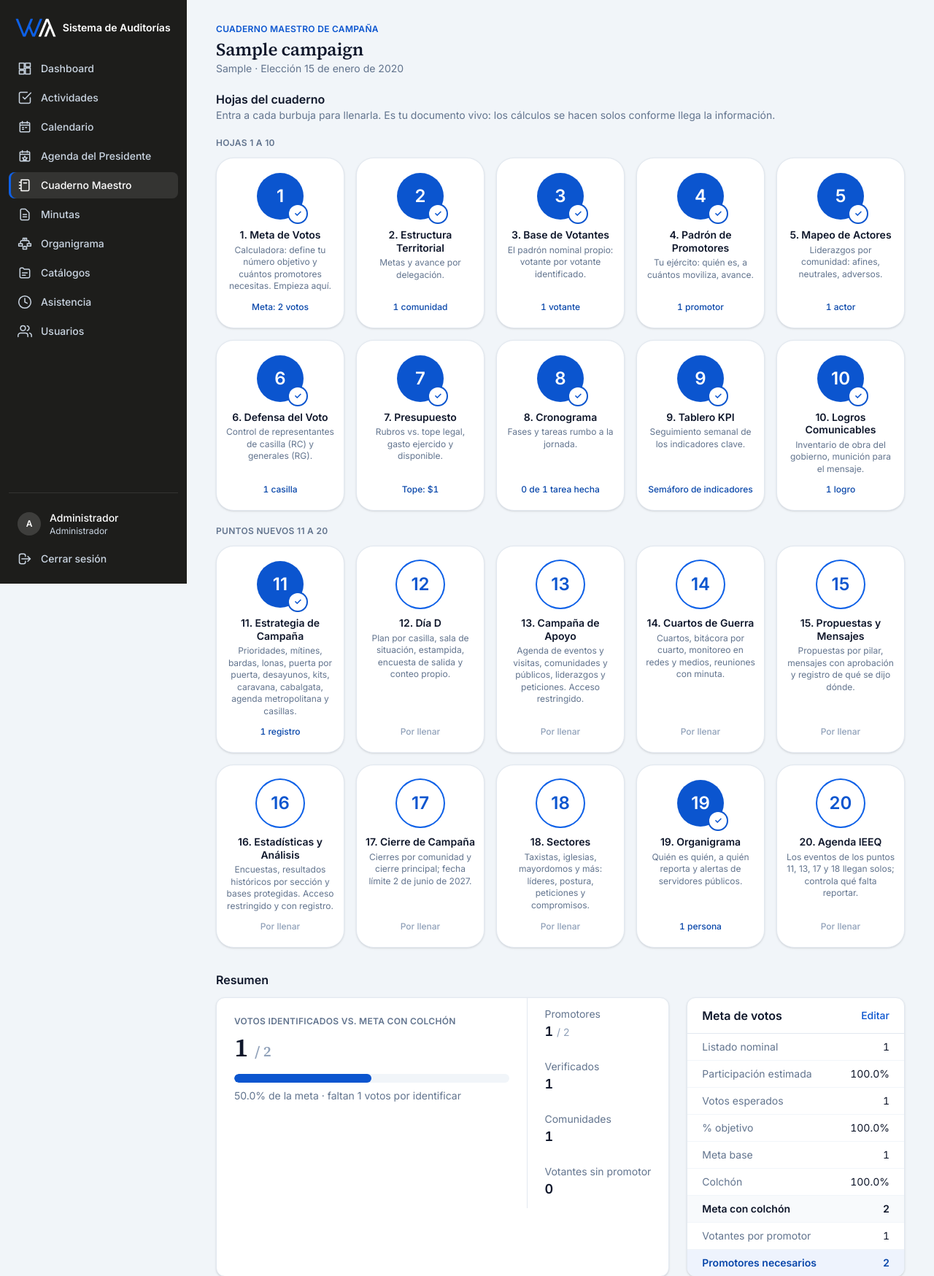
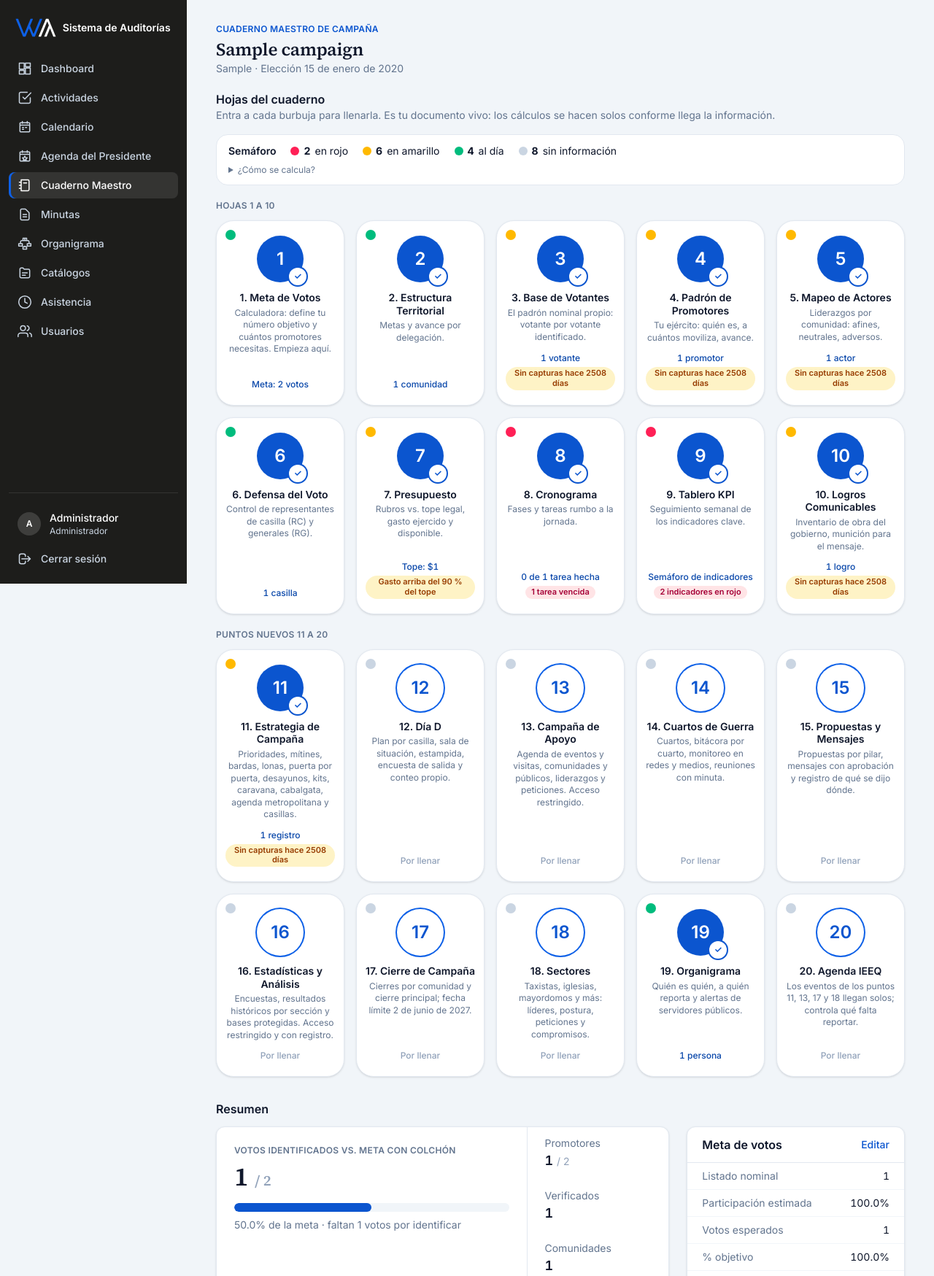
Before and after one commit to MarioXolo/Auditoria-Versi-n, a Laravel app: page /campanas/1 in a window 1280 px wide. Shown: the top 1749 px of the page at 73% size. Run offline with Laravel 12, Linux system fonts and the light colour scheme; a user stored in the database is signed in; data comes from the database, SQL or seed files in the repository; tables that the repository leaves empty hold one stand-in row (values such as "Sample post"); style sheets or scripts are compiled from the project's sources.

Commit message:
Semáforo automático en el Cuaderno Maestro: por burbuja, por libro y por registro
Co-Authored-By: Claude Opus 5.5 <noreply@anthropic.com>
Claude-Session: https://claude.ai/code/session_01QswvWnyk7X1hBuzLcn5tHJ

```diff
--- a/app/Http/Controllers/Campaigns/CampaignController.php
+++ b/app/Http/Controllers/Campaigns/CampaignController.php
@@ -65,8 +65,12 @@ class CampaignController extends Controller
         $summary = $metrics->summary();
 
         $steps = self::bubbles($campaign, $summary);
+        $semaforo = (new \App\Services\CuadernoSemaforo($campaign))
+            ->burbujas(collect($steps)->mapWithKeys(fn ($b) => [$b[0] => $b[4]])->all());
 
         return view('campaigns.show', [
+            'semaforo' => $semaforo,
+            'semaforoResumen' => \App\Services\CuadernoSemaforo::resumen($semaforo),
             'campaign' => $campaign,
             'summary' => $summary,
             'kpis' => $metrics->kpis()->take(3),
--- a/app/Http/Controllers/Campaigns/StrategyController.php
+++ b/app/Http/Controllers/Campaigns/StrategyController.php
@@ -47,6 +47,7 @@ class StrategyController extends Controller
             'punto' => $p,
             'books' => StrategyBooks::ofPunto($punto),
             'counts' => $counts,
+            'libros' => (new \App\Services\CuadernoSemaforo($campaign))->porLibro(),
             'casillas' => $punto === 11 ? $campaign->pollingStations()->selectRaw('tipo, count(*) as n')->groupBy('tipo')->pluck('n', 'tipo') : collect(),
             'pendientesIeeq' => $campaign->strategyRecords()->pendientesIeeq()
                 ->whereIn('libro', array_keys(StrategyBooks::ofPunto($punto)))->count(),
@@ -322,6 +323,8 @@ class StrategyController extends Controller
             ->when($request->filled('section_id'), fn ($q) => $q->where('section_id', $request->integer('section_id')))
             ->when($request->filled('responsable_id'), fn ($q) => $q->where('responsable_id', $request->integer('responsable_id')))
             ->when(in_array($request->input('estatus'), StrategyBooks::ESTATUS, true), fn ($q) => $q->where('estatus', $request->input('estatus')))
+            ->when($request->input('estatus') === 'vencidos', fn ($q) => $q->vencidos())
+            ->when($request->input('estatus') === 'por_vencer', fn ($q) => $q->porVencer())
             ->when($request->filled('q'), function ($q) use ($request, $book) {
                 $term = '%'.$request->string('q').'%';
                 $text = collect($book['fields'])->filter(fn ($f) => in_array($f['type'], ['text', 'longtext', 'catalog', 'select'], true))->keys();
--- a/app/Models/StrategyRecord.php
+++ b/app/Models/StrategyRecord.php
@@ -157,6 +157,37 @@ class StrategyRecord extends Model
         };
     }
 
+    /** Semáforo del registro: «hecho», «vencido» (fecha pasada sin «Hecho»), «por_vencer», «en_tiempo»; null sin fecha. */
+    public function semaforo(): ?string
+    {
+        if ($this->estatus === 'Hecho') {
+            return 'hecho';
+        }
+        if (! $this->fecha) {
+            return null;
+        }
+
+        return match (true) {
+            $this->fecha->lt(today()) => 'vencido',
+            $this->fecha->lte(today()->addDays((int) config('auditoria.semaforo.dias_aviso', 7))) => 'por_vencer',
+            default => 'en_tiempo',
+        };
+    }
+
+    /** Registros con fecha pasada que nadie marcó como «Hecho». */
+    public function scopeVencidos(Builder $q): Builder
+    {
+        return $q->where('estatus', '!=', 'Hecho')->whereNotNull('fecha')->whereDate('fecha', '<', today());
+    }
+
+    /** Registros sin «Hecho» cuya fecha cae dentro de los días de aviso. */
+    public function scopePorVencer(Builder $q): Builder
+    {
+        return $q->where('estatus', '!=', 'Hecho')->whereNotNull('fecha')
+            ->whereDate('fecha', '>=', today())
+            ->whereDate('fecha', '<=', today()->addDays((int) config('auditoria.semaforo.dias_aviso', 7)));
+    }
+
     /** Eventos que necesitan reportarse (o reportar su cambio) y no se han reportado. */
     public function scopePendientesIeeq(Builder $q): Builder
     {
--- /dev/null
+++ b/app/Services/CuadernoSemaforo.php
@@ -0,0 +1,191 @@
+<?php
+
+namespace App\Services;
+
+use App\Models\Campaign;
+use Carbon\CarbonImmutable;
+use Illuminate\Support\Collection;
+
+/**
+ * Semáforo automático del Cuaderno Maestro. Nadie lo captura: sale de las fechas,
+ * estatus y movimientos que ya existen.
+ *
+ *  - rojo:     algo vencido (fecha pasada sin «Hecho», tarea vencida, evento sin reportar
+ *              al IEEQ a tiempo, tope de gastos rebasado, indicador en rojo).
+ *  - amarillo: algo vence dentro de los días de aviso, la hoja lleva varios días sin
+ *              capturas, el gasto pasa del 90 % del tope o hay indicadores en ámbar.
+ *  - verde:    tiene información y nada de lo anterior.
+ *  - gris:     sin información todavía.
+ */
+class CuadernoSemaforo
+{
+    /** Hojas con información "viva": si dejan de moverse se ponen en amarillo. */
+    private const VIVAS = [3 => 'voters', 4 => 'promoters', 5 => 'actors', 10 => 'achievements'];
+
+    public function __construct(private readonly Campaign $campaign)
+    {
+    }
+
+    public static function diasAviso(): int
+    {
+        return (int) config('auditoria.semaforo.dias_aviso', 7);
+    }
+
+    public static function diasSinMovimiento(): int
+    {
+        return (int) config('auditoria.semaforo.dias_sin_movimiento', 15);
+    }
+
+    /**
+     * Conteos por libro de Estrategia: vencidos, por vencer y última captura.
+     *
+     * @return Collection<string, object{vencidos:int, por_vencer:int, ultimo:?CarbonImmutable}>
+     */
+    public function porLibro(): Collection
+    {
+        $r = fn () => $this->campaign->strategyRecords();
+        $vencidos = $r()->vencidos()->selectRaw('libro, count(*) as n')->groupBy('libro')->pluck('n', 'libro');
+        $porVencer = $r()->porVencer()->selectRaw('libro, count(*) as n')->groupBy('libro')->pluck('n', 'libro');
+        $ultimo = $r()->selectRaw('libro, max(updated_at) as u')->groupBy('libro')->pluck('u', 'libro');
+
+        return collect(StrategyBooks::keys())->mapWithKeys(fn ($k) => [$k => (object) [
+            'vencidos' => (int) ($vencidos[$k] ?? 0),
+            'por_vencer' => (int) ($porVencer[$k] ?? 0),
+            'ultimo' => isset($ultimo[$k]) ? CarbonImmutable::parse($ultimo[$k]) : null,
+        ]]);
+    }
+
+    /**
+     * Color y motivo de cada burbuja.
+     *
+     * @param  array<int, bool>  $conInfo  número de burbuja => ¿ya tiene información?
+     * @return array<int, array{color:string, motivo:?string}>
+     */
+    public function burbujas(array $conInfo): array
+    {
+        $libros = $this->porLibro();
+        $out = [];
+
+        foreach ($conInfo as $num => $done) {
+            if (! $done) {
+                $out[$num] = ['color' => 'gris', 'motivo' => null];
+
+                continue;
+            }
+
+            [$rojo, $amarillo] = match (true) {
+                $num === 7 => $this->presupuesto(),
+                $num === 8 => $this->cronograma(),
+                $num === 9 => $this->kpis(),
+                $num === 20 => $this->agenda(),
+                isset(StrategyBooks::PUNTOS[$num]) => $this->punto($num, $libros),
+                isset(self::VIVAS[$num]) => [[], $this->sinMovimiento($this->campaign->{self::VIVAS[$num]}()->max('updated_at'))],
+                default => [[], []],
+            };
+
+            $out[$num] = match (true) {
+                $rojo !== [] => ['color' => 'rojo', 'motivo' => implode(' · ', $rojo)],
+                $amarillo !== [] => ['color' => 'amarillo', 'motivo' => implode(' · ', $amarillo)],
+                default => ['color' => 'verde', 'motivo' => 'Al día'],
+            };
+        }
+
+        return $out;
+    }
+
+    /** Resumen para el encabezado: cuántas burbujas hay de cada color. */
+    public static function resumen(array $burbujas): array
+    {
+        $c = collect($burbujas)->countBy('color');
+
+        return ['rojo' => $c['rojo'] ?? 0, 'amarillo' => $c['amarillo'] ?? 0, 'verde' => $c['verde'] ?? 0, 'gris' => $c['gris'] ?? 0];
+    }
+
+    private function punto(int $num, Collection $libros): array
+    {
+        $mios = $libros->only(array_keys(StrategyBooks::ofPunto($num)));
+        $vencidos = $mios->sum('vencidos');
+        $porVencer = $mios->sum('por_vencer');
+        $ultimo = $mios->pluck('ultimo')->filter()->max();
+
+        if ($num === 11) {
+            $casillas = $this->campaign->pollingStations()->max('updated_at');
+            $ultimo = collect([$ultimo, $casillas ? CarbonImmutable::parse($casillas) : null])->filter()->max();
+        }
+
+        return [
+            $vencidos ? [self::plural($vencidos, 'vencido', 'vencidos')] : [],
+            array_merge(
+                $porVencer ? [self::plural($porVencer, 'vence pronto', 'vencen pronto')] : [],
+                $this->sinMovimiento($ultimo),
+            ),
+        ];
+    }
+
+    private function cronograma(): array
+    {
+        $q = fn () => $this->campaign->tasks()->where('estatus', '!=', 'Hecho')->whereNotNull('fecha_limite');
+        $vencidas = $q()->whereDate('fecha_limite', '<', today())->count();
+        $pronto = $q()->whereDate('fecha_limite', '>=', today())->whereDate('fecha_limite', '<=', today()->addDays(self::diasAviso()))->count();
+
+        return [
+            $vencidas ? [self::plural($vencidas, 'tarea vencida', 'tareas vencidas')] : [],
+            $pronto ? [self::plural($pronto, 'tarea vence pronto', 'tareas vencen pronto')] : [],
+        ];
+    }
+
+    private function presupuesto(): array
+    {
+        $tope = (float) $this->campaign->tope_gastos;
+        $ejercido = (float) $this->campaign->budgetItems()->sum('ejercido');
+        if ($tope <= 0) {
+            return [[], []];
+        }
+        $ratio = $ejercido / $tope;
+
+        return [
+            $ratio > 1 ? ['Rebasa el tope'] : [],
+            $ratio >= 0.9 && $ratio <= 1 ? ['Gasto arriba del 90 % del tope'] : [],
+        ];
+    }
+
+    private function kpis(): array
+    {
+        $labels = (new CampaignMetrics($this->campaign))->kpis()->pluck('status.label');
+        $rojos = $labels->filter(fn ($l) => in_array($l, ['Rojo', 'Rebasa tope'], true))->count();
+        $ambar = $labels->filter(fn ($l) => $l === 'Ámbar')->count();
+
+        return [
+            $rojos ? [self::plural($rojos, 'indicador en rojo', 'indicadores en rojo')] : [],
+            $ambar ? [self::plural($ambar, 'indicador en ámbar', 'indicadores en ámbar')] : [],
+        ];
+    }
+
+    private function agenda(): array
+    {
+        $pendientes = $this->campaign->strategyRecords()->pendientesIeeq()->whereNotNull('ieeq_fecha_limite');
+        $vencidos = (clone $pendientes)->whereDate('ieeq_fecha_limite', '<', today())->count();
+        $pronto = (clone $pendientes)->whereDate('ieeq_fecha_limite', '>=', today())
+            ->whereDate('ieeq_fecha_limite', '<=', today()->addDays((int) config('auditoria.ieeq_dias_aviso', 3)))->count();
+
+        return [
+            $vencidos ? [self::plural($vencidos, 'evento sin reportar a tiempo', 'eventos sin reportar a tiempo')] : [],
+            $pronto ? [self::plural($pronto, 'evento por reportar ya', 'eventos por reportar ya')] : [],
+        ];
+    }
+
+    private function sinMovimiento(mixed $ultimo): array
+    {
+        if (! $ultimo) {
+            return [];
+        }
+        $dias = (int) CarbonImmutable::parse($ultimo)->startOfDay()->diffInDays(today());
+
+        return $dias >= self::diasSinMovimiento() ? ["Sin capturas hace {$dias} días"] : [];
+    }
+
+    private static function plural(int $n, string $one, string $many): string
+    {
+        return number_format($n).' '.($n === 1 ? $one : $many);
+    }
+}
--- a/config/auditoria.php
+++ b/config/auditoria.php
@@ -53,4 +53,14 @@ return [
     // (verificar el plazo vigente con el jurídico) y desde cuántos días antes se avisa.
     'ieeq_dias_anticipacion' => (int) env('IEEQ_DIAS_ANTICIPACION', 7),
     'ieeq_dias_aviso' => (int) env('IEEQ_DIAS_AVISO', 3),
+
+    /*
+    | Semáforo del Cuaderno Maestro (automático, nadie lo captura).
+    | Rojo: algo vencido (fecha pasada sin «Hecho», tarea vencida, evento sin reportar a tiempo, tope rebasado, KPI en rojo).
+    | Amarillo: algo vence dentro de «dias_aviso» o la hoja lleva «dias_sin_movimiento» sin capturas.
+    */
+    'semaforo' => [
+        'dias_aviso' => (int) env('SEMAFORO_DIAS_AVISO', 7),
+        'dias_sin_movimiento' => (int) env('SEMAFORO_DIAS_SIN_MOVIMIENTO', 15),
+    ],
 ];
--- a/resources/views/campaigns/show.blade.php
+++ b/resources/views/campaigns/show.blade.php
@@ -16,14 +16,30 @@
     <section class="mb-8" aria-labelledby="hojas">
         <h2 id="hojas" class="font-semibold">Hojas del cuaderno</h2>
         <p class="text-sm text-slate-500">Entra a cada burbuja para llenarla. Es tu documento vivo: los cálculos se hacen solos conforme llega la información.</p>
+
+        {{-- Semáforo automático: sale de fechas, estatus y capturas; nadie lo marca a mano --}}
+        @php $semColor = ['rojo' => 'bg-rose-500', 'amarillo' => 'bg-amber-400', 'verde' => 'bg-emerald-500', 'gris' => 'bg-slate-300']; @endphp
+        <div class="mt-4 flex flex-wrap items-center gap-x-5 gap-y-2 rounded-2xl border border-slate-200 bg-white px-4 py-3 text-sm" role="status">
+            <span class="font-semibold">Semáforo</span>
+            @foreach (['rojo' => 'en rojo', 'amarillo' => 'en amarillo', 'verde' => 'al día', 'gris' => 'sin información'] as $c => $label)
+                <span class="inline-flex items-center gap-1.5"><span class="size-3 rounded-full {{ $semColor[$c] }}" aria-hidden="true"></span><b class="tabular-nums">{{ $semaforoResumen[$c] }}</b> {{ $label }}</span>
+            @endforeach
+            <details class="w-full text-xs text-slate-500">
+                <summary class="cursor-pointer select-none">¿Cómo se calcula?</summary>
+                <p class="mt-1">Se calcula solo. <b class="text-rose-700">Rojo</b>: algo con fecha pasada que no está en «Hecho», tareas vencidas, eventos sin reportar al IEEQ a tiempo, tope de gastos rebasado o indicadores en rojo. <b class="text-amber-700">Amarillo</b>: algo vence en los próximos {{ \App\Services\CuadernoSemaforo::diasAviso() }} días, la hoja lleva {{ \App\Services\CuadernoSemaforo::diasSinMovimiento() }} días o más sin capturas, el gasto pasa del 90 % del tope o hay indicadores en ámbar. <b class="text-emerald-700">Verde</b>: tiene información y nada de lo anterior. Para apagar un rojo, marca el registro como «Hecho» o corrige su fecha.</p>
+            </details>
+        </div>
         @foreach ([['Hojas 1 a 10', fn ($n) => $n <= 10], ['Puntos nuevos 11 a 20', fn ($n) => $n > 10]] as [$groupLabel, $inGroup])
         @php $group = collect($steps)->filter(fn ($st) => $inGroup($st[0])); @endphp
         @continue($group->isEmpty())
         <h3 class="mt-5 text-xs font-semibold tracking-wide text-slate-500 uppercase">{{ $groupLabel }}</h3>
         <ul class="mt-3 grid grid-cols-2 gap-4 sm:grid-cols-3 lg:grid-cols-5">
             @foreach ($group as [$num, $label, $desc, $url, $done, $stat])
+                @php $sem = $semaforo[$num] ?? ['color' => 'gris', 'motivo' => null]; @endphp
                 <li>
-                    <a href="{{ $url }}" class="group flex h-full flex-col items-center rounded-3xl border border-slate-200 bg-white px-3 py-5 text-center shadow-sm transition hover:-translate-y-0.5 hover:border-brand-500 hover:shadow-md focus-visible:ring-2 focus-visible:ring-brand-500">
+                    <a href="{{ $url }}" data-semaforo="{{ $sem['color'] }}" class="group relative flex h-full flex-col items-center rounded-3xl border border-slate-200 bg-white px-3 py-5 text-center shadow-sm transition hover:-translate-y-0.5 hover:border-brand-500 hover:shadow-md focus-visible:ring-2 focus-visible:ring-brand-500">
+                        <span class="absolute top-3 left-3 size-3.5 rounded-full ring-2 ring-white {{ $semColor[$sem['color']] }}" title="Semáforo: {{ $sem['color'] }}{{ $sem['motivo'] ? ' — '.$sem['motivo'] : '' }}"></span>
+                        <span class="sr-only">Semáforo {{ $sem['color'] }}{{ $sem['motivo'] ? ': '.$sem['motivo'] : '' }}.</span>
                         <span @class([
                             'relative grid size-16 place-items-center rounded-full text-2xl font-semibold transition',
                             'bg-brand-600 text-white' => $done,
@@ -37,6 +53,9 @@
                         <span class="mt-3 text-sm leading-tight font-semibold text-slate-900">{{ $num }}. {{ $label }}</span>
                         <span class="mt-1 text-xs leading-snug text-slate-500">{{ $desc }}</span>
                         <span @class(['mt-auto pt-3 text-xs font-medium tabular-nums', 'text-brand-700' => $done, 'text-slate-400' => ! $done])>{{ $done ? $stat : 'Por llenar' }}</span>
+                        @if (in_array($sem['color'], ['rojo', 'amarillo'], true))
+                            <span @class(['mt-1 rounded-full px-2 py-0.5 text-[11px] font-semibold leading-tight', 'bg-rose-100 text-rose-800' => $sem['color'] === 'rojo', 'bg-amber-100 text-amber-800' => $sem['color'] === 'amarillo'])>{{ $sem['motivo'] }}</span>
+                        @endif
                     </a>
                 </li>
             @endforeach
--- a/resources/views/campaigns/strategy/hub.blade.php
+++ b/resources/views/campaigns/strategy/hub.blade.php
@@ -46,6 +46,12 @@
                         <span class="mt-1 text-[11px] font-medium text-brand-700">Pasa a la Agenda IEEQ</span>
                     @endif
                     <span @class(['mt-auto pt-3 text-xs font-medium tabular-nums', 'text-brand-700' => $n > 0, 'text-slate-400' => $n === 0])>{{ $n > 0 ? number_format($n).' '.($n === 1 ? 'registro' : 'registros') : 'Por llenar' }}</span>
+                    @php $sl = $libros[$key] ?? null; @endphp
+                    @if ($sl && $sl->vencidos)
+                        <span class="mt-1 rounded-full bg-rose-100 px-2 py-0.5 text-[11px] font-semibold text-rose-800">{{ $sl->vencidos }} {{ $sl->vencidos === 1 ? 'vencido' : 'vencidos' }}</span>
+                    @elseif ($sl && $sl->por_vencer)
+                        <span class="mt-1 rounded-full bg-amber-100 px-2 py-0.5 text-[11px] font-semibold text-amber-800">{{ $sl->por_vencer }} {{ $sl->por_vencer === 1 ? 'vence pronto' : 'vencen pronto' }}</span>
+                    @endif
                 </a>
             </li>
         @endforeach
--- a/resources/views/campaigns/strategy/index.blade.php
+++ b/resources/views/campaigns/strategy/index.blade.php
@@ -57,6 +57,8 @@
         <select name="estatus" class="input" aria-label="Estatus">
             <option value="">Todos los estatus</option>
             @foreach (\App\Services\StrategyBooks::ESTATUS as $e)<option @selected(request('estatus') === $e)>{{ $e }}</option>@endforeach
+            <option value="vencidos" @selected(request('estatus') === 'vencidos')>🔴 Vencidos</option>
+            <option value="por_vencer" @selected(request('estatus') === 'por_vencer')>🟡 Vencen pronto</option>
         </select>
         <div class="flex gap-2">
             <button class="btn btn-secondary flex-1">Filtrar</button>
@@ -85,7 +87,11 @@
             <tbody class="divide-y divide-slate-100">
                 @forelse ($records as $r)
                     <tr class="hover:bg-slate-50">
+                        @php $rs = $r->semaforo(); @endphp
                         <td class="table-cell whitespace-nowrap tabular-nums">
+                            @if (in_array($rs, ['vencido', 'por_vencer', 'en_tiempo'], true))
+                                <span @class(['mr-1 inline-block size-2.5 rounded-full align-middle', 'bg-rose-500' => $rs === 'vencido', 'bg-amber-400' => $rs === 'por_vencer', 'bg-emerald-500' => $rs === 'en_tiempo']) title="{{ ['vencido' => 'Vencido: la fecha ya pasó y no está en «Hecho»', 'por_vencer' => 'Vence pronto', 'en_tiempo' => 'En tiempo'][$rs] }}"></span><span class="sr-only">{{ ['vencido' => 'Vencido', 'por_vencer' => 'Vence pronto', 'en_tiempo' => 'En tiempo'][$rs] }}</span>
+                            @endif
                             {{ $r->fecha?->format('d/m/Y') ?? '—' }}
                             @if ($r->horaCorta())<span class="block text-xs text-slate-500">{{ $r->horaCorta() }}</span>@endif
                         </td>
```
Also changed, not shown: tests/Feature/CuadernoSemaforoTest.php (added, +97 -0 lines), README.md, 3 other files.
